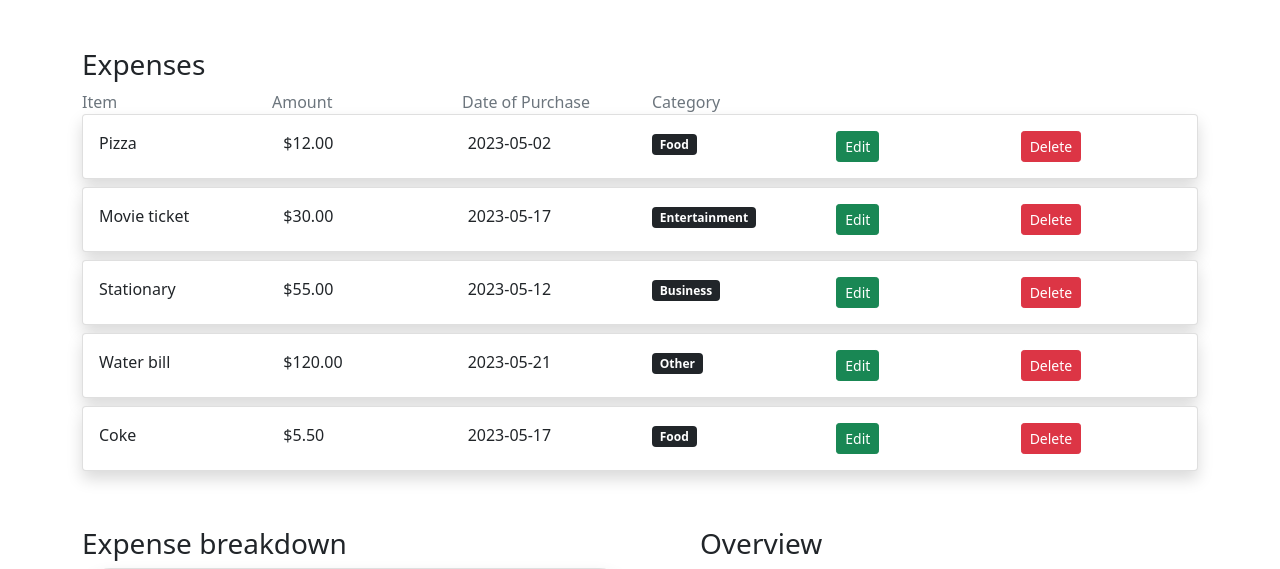
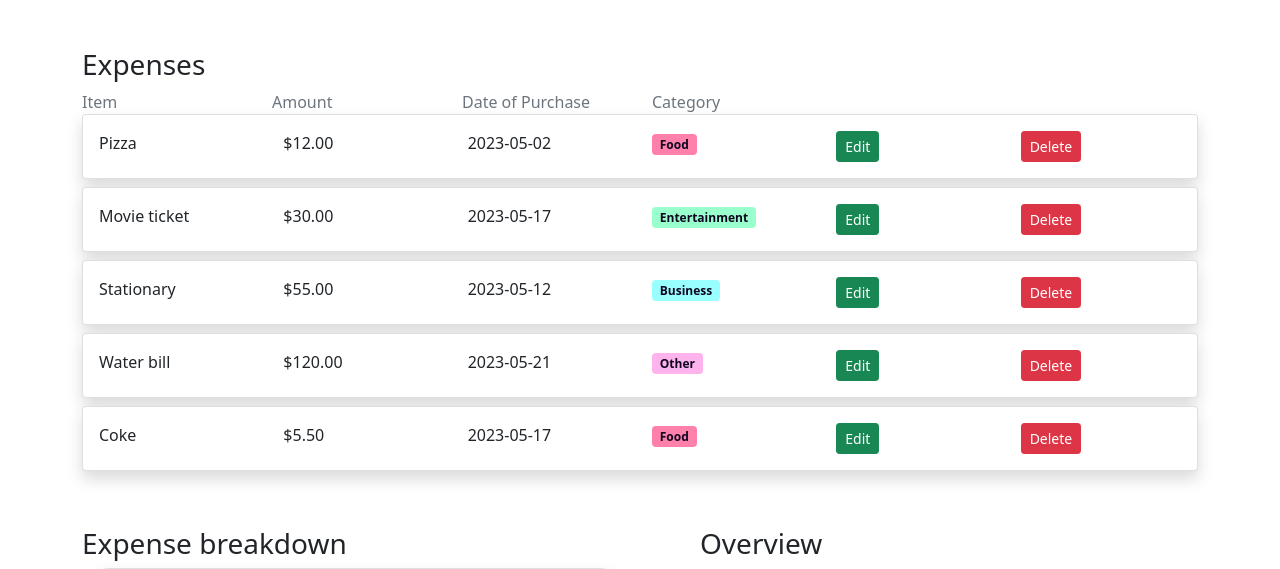
Before and after one commit to wanyingng/Budgetify, a Flask app: page / in a window 1280 px wide. Shown: the part 56-625 px from the top of the page. Run offline with Flask 3, Linux system fonts and the light colour scheme; data comes from the database, SQL or seed files in the repository; some libraries are stand-ins or nearby versions.

Commit message:
style(budgetify): customize badge color of each category

```diff
--- a/static/styles.css
+++ b/static/styles.css
@@ -68,3 +68,25 @@ h2 {
         }
     }
 }
+
+/* Badge Colors */
+#fbadge {
+    color: #0e0620;
+    background-color: #ff80aa;
+}
+
+#ebadge {
+    color: #0e0620;
+    background-color: #99ffcc;
+}
+
+#bbadge {
+    color: #0e0620;
+    background-color: #99ffff;
+}
+
+#obadge {
+    color: #0e0620;
+    background-color: #ffb3ec;
+}
+/* End of Badge Colors */
--- a/templates/index.html
+++ b/templates/index.html
@@ -23,7 +23,7 @@
                         <div class="col-md-2">{{ expense.amount | usd }}</div>
                         <div class="col-md-2">{{ expense.date }}</div>
                         <div class="col-md-2">
-                            <span class="badge bg-dark">{{ expense.category }}</span>
+                            <span class="badge" {% if expense.category == 'Food' %}id="fbadge"{% endif %}{% if expense.category == 'Entertainment' %}id="ebadge"{% endif %}{% if expense.category == 'Business' %}id="bbadge"{% endif %}{% if expense.category == 'Other' %}id="obadge"{% endif %}>{{ expense.category }}</span>
                         </div>
                         <div class="col-md-2">
                             <a href="edit/{{ expense.id }}" class="btn btn-sm btn-success">Edit</a>
@@ -92,4 +92,5 @@
         <!-- End of Pie Chart -->
     </div>
 </div>
+<!-- <script src="/static/chart.js"></script> -->
 {% endblock %}
```
